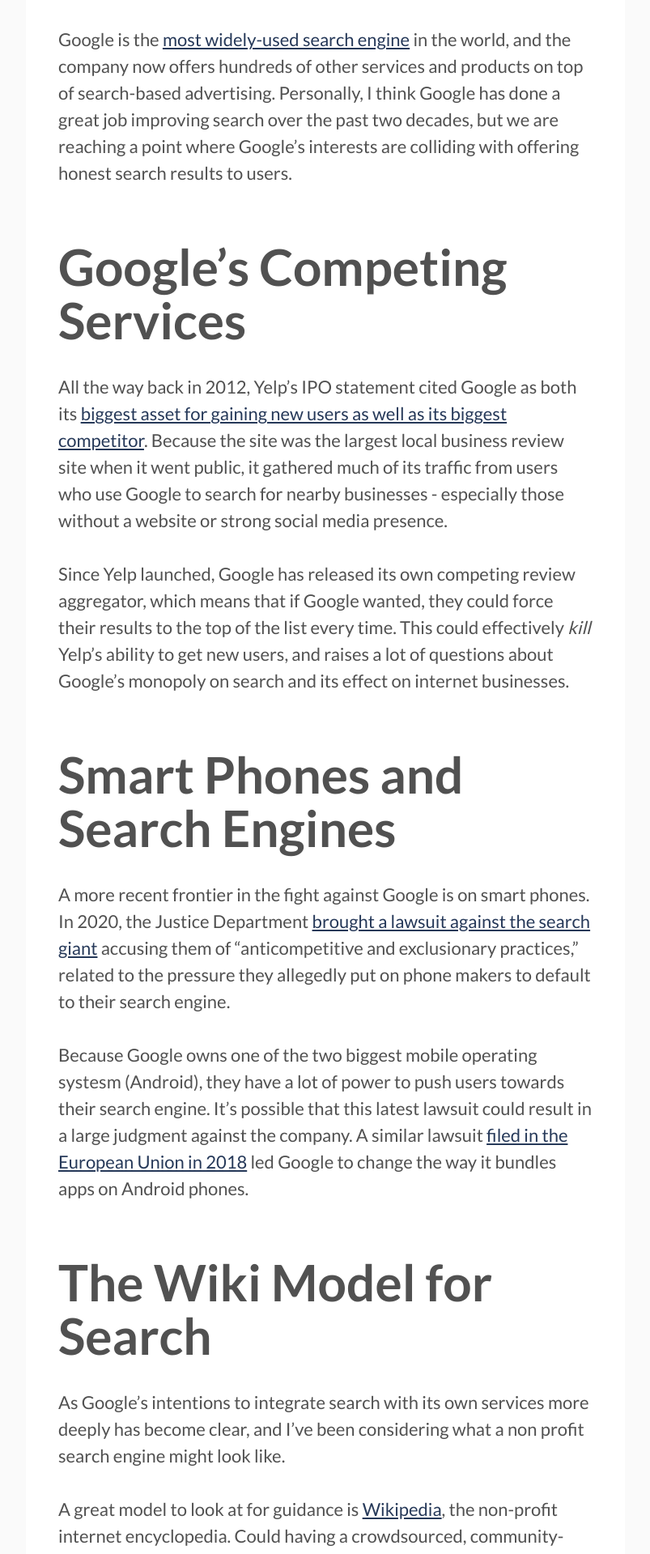
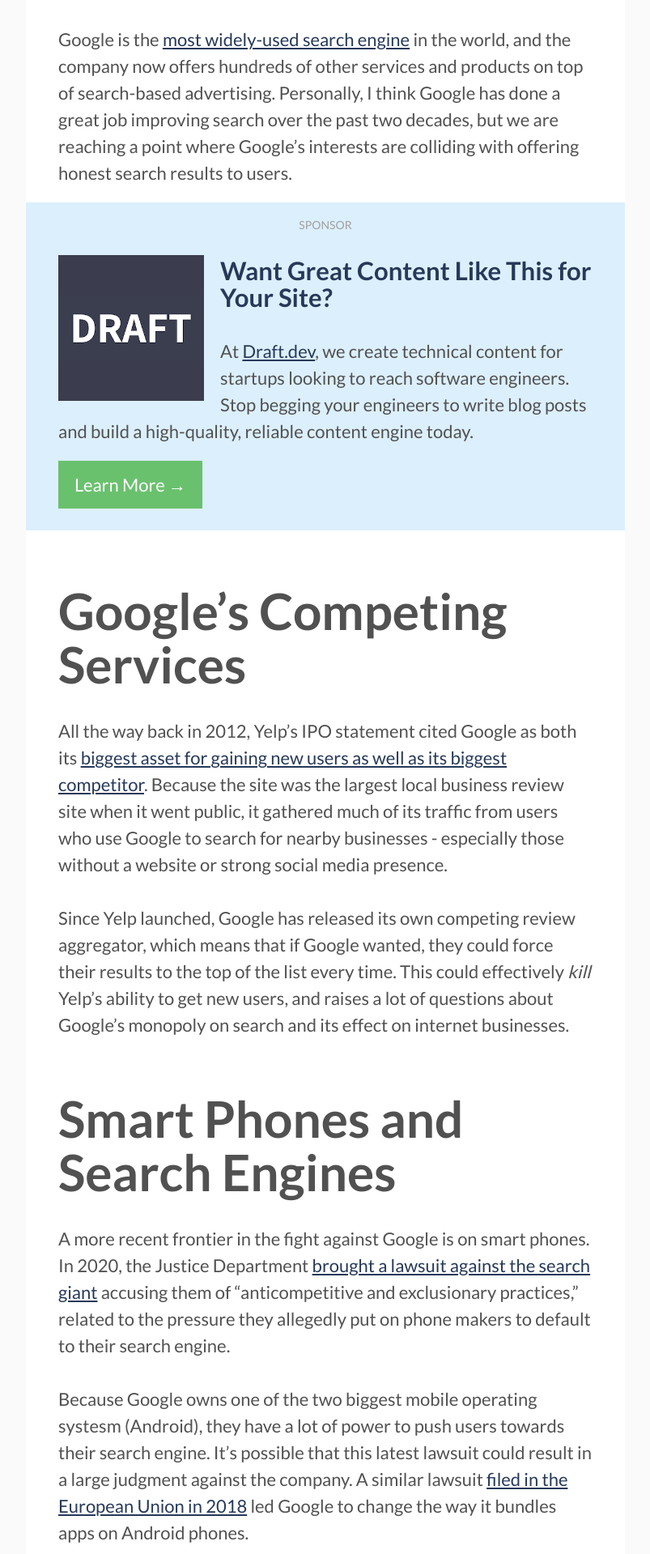
Before and after one commit to karllhughes/personal-blog-5, a Jekyll site: the page built from _posts/2020-12-06-a-proposal-for-non-profit-search-engines.markdown, in a window 1280 px wide. Shown: the part 1017-2936 px from the top of the page at 81% size, without its empty margins (238-1041 px from the left). Built offline with Jekyll 4.4.1, drawn with Linux system fonts in a browser that asks for light colours.

Commit message:
Updating ads

```diff
--- /dev/null
+++ b/_includes/draft-ad.html
@@ -0,0 +1,13 @@
+<section class="ad">
+  <p class="sponsor">Sponsor</p>
+  <a href="https://draft.dev?src=karllhughes">
+    <img src="/assets/img/draft-sq.png" alt="Draft.dev" />
+  </a>
+  <h3><a href="https://draft.dev?src=karllhughes">Want Great Content Like This for Your Site?</a></h3>
+  <p>
+    At <a href="https://draft.dev?src=karllhughes">Draft.dev</a>, we create technical content
+    for startups looking to reach software engineers. Stop begging your engineers to write
+    blog posts and build a high-quality, reliable content engine today.
+  </p>
+  <p><a href="https://draft.dev?src=karllhughes" class="button">Learn More →</a></p>
+</section>
--- a/_layouts/post.html
+++ b/_layouts/post.html
@@ -16,11 +16,23 @@
 
     {% include signup-top.html category=page.categories %}
 
+    <!-- Google Ads -->
+    <!--    {% if content contains "&lt;!&ndash; ad-banner &ndash;&gt;" %}-->
+    <!--    {% assign content = content | replace:"&lt;!&ndash; ad-banner &ndash;&gt;","<script async src='https://pagead2.googlesyndication.com/pagead/js/adsbygoogle.js'></script>&lt;!&ndash; banner-1 &ndash;&gt;<ins class='adsbygoogle'     style='display:block'     data-ad-client='ca-pub-2322554200861137'     data-ad-slot='1085267601'     data-ad-format='auto'     data-full-width-responsive='true'></ins><script>  (adsbygoogle = window.adsbygoogle || []).push({});</script>" %}-->
+    <!--    {% endif %}-->
+
+    <!-- Draft Ad -->
     {% if content contains "<!-- ad-banner -->" %}
-    {% assign content = content | replace:"<!-- ad-banner -->","<script async src='https://pagead2.googlesyndication.com/pagead/js/adsbygoogle.js'></script><!-- banner-1 --><ins class='adsbygoogle'     style='display:block'     data-ad-client='ca-pub-2322554200861137'     data-ad-slot='1085267601'     data-ad-format='auto'     data-full-width-responsive='true'></ins><script>  (adsbygoogle = window.adsbygoogle || []).push({});</script>" %}
+    {% assign content_chunks = content | split:"<!-- ad-banner -->" %}
+      {% for chunk in content_chunks %}
+        {% if forloop.index == 2 %}
+          {% include draft-ad.html link=page.id %}
+        {% endif %}
+        {{ chunk | markdownify }}
+      {% endfor %}
+    {% else %}
+      {{ content | markdownify }}
     {% endif %}
-
-    {{ content | markdownify }}
 
     {% if page.link %}
       <p class="read-more"><a href="{{ page.link }}" target="_blank" class="text-center">Read More...</a></p>
--- /dev/null
+++ b/_sass/parts/_ad.scss
@@ -0,0 +1,37 @@
+.ad {
+  background-color: $light-accent;
+  margin: 20px -40px;
+  padding: 10px 40px 40px;
+
+  h3 a {
+    text-decoration: none !important;
+  }
+
+  p.sponsor {
+    font-size: 14px;
+    color: #a0a0a0;
+    text-align: center;
+    line-height: 14px;
+    margin-top: .5rem;
+    text-transform: uppercase;
+  }
+
+  a img {
+    max-height: 180px;
+    width: auto;
+    float: left;
+    margin: 30px 20px 10px 0;
+  }
+
+  a.button {
+    background-color: $green;
+    color: $white;
+    padding: 16px 20px;
+    border: none;
+    cursor: pointer;
+    width: 100%;
+    margin-bottom: 20px;
+    text-decoration: none !important;
+    text-align: right;
+  }
+}
--- a/_sass/parts/_signup.scss
+++ b/_sass/parts/_signup.scss
@@ -80,7 +80,8 @@
     width: 100%;
     padding: 20px 40px;
     background-color: $light-accent;
-    border: 1px solid #82bade;
+    box-shadow: 0 3px 7px rgba(0, 0, 0, 0.4);
+    background-clip: padding-box;
   }
 
   /* Full-width input fields */
--- a/assets/css/main.scss
+++ b/assets/css/main.scss
@@ -149,5 +149,6 @@
 @import 'parts/404';
 @import 'parts/header';
 @import 'parts/about';
+@import 'parts/ad';
 @import 'parts/post';
 @import 'parts/signup';
```
Also changed, not shown: assets/img/draft-sq.png (added).
